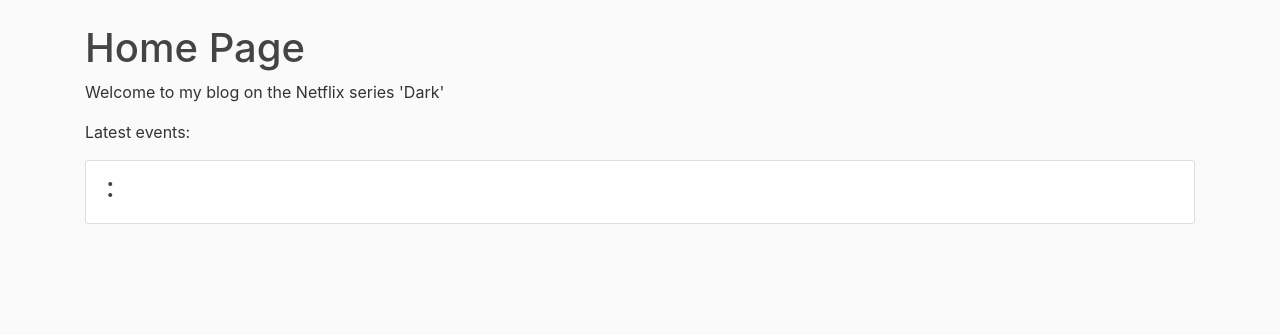
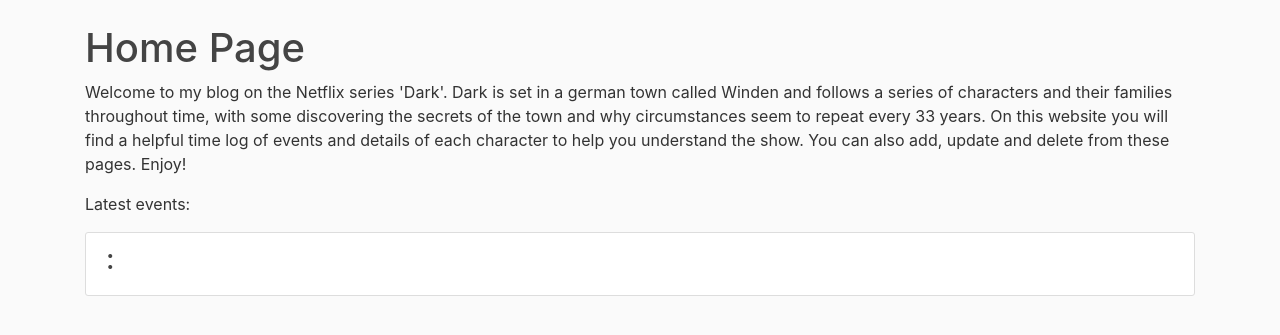
Before and after one commit to sophiecosgrove/Dark, a Flask app: page / in a window 1280 px wide. Shown: the part 56-391 px from the top of the page. Run offline with Flask 2, Linux system fonts and the light colour scheme; data that the repository does not hold is empty; some libraries are stand-ins or nearby versions.

Commit message:
added bio

```diff
--- a/application/templates/home.html
+++ b/application/templates/home.html
@@ -3,7 +3,11 @@
 {% block body_content %}
                 <h1>{{ title }}</h1>
 
-		<p>Welcome to my blog on the Netflix series 'Dark'</p>
+		<p>Welcome to my blog on the Netflix series 'Dark'. Dark is set in a german town called Winden and follows a series of
+			characters and their families throughout time, with some discovering the secrets of the town and why circumstances seem
+			to repeat every 33 years. On this website you will find a helpful time log of events and details of each character to help
+			you understand the show. You can also add, update and delete from these pages. Enjoy!
+		</p>
 		<p>Latest events:</p>
 		<article class="media content-section">
 		 <div>
```
